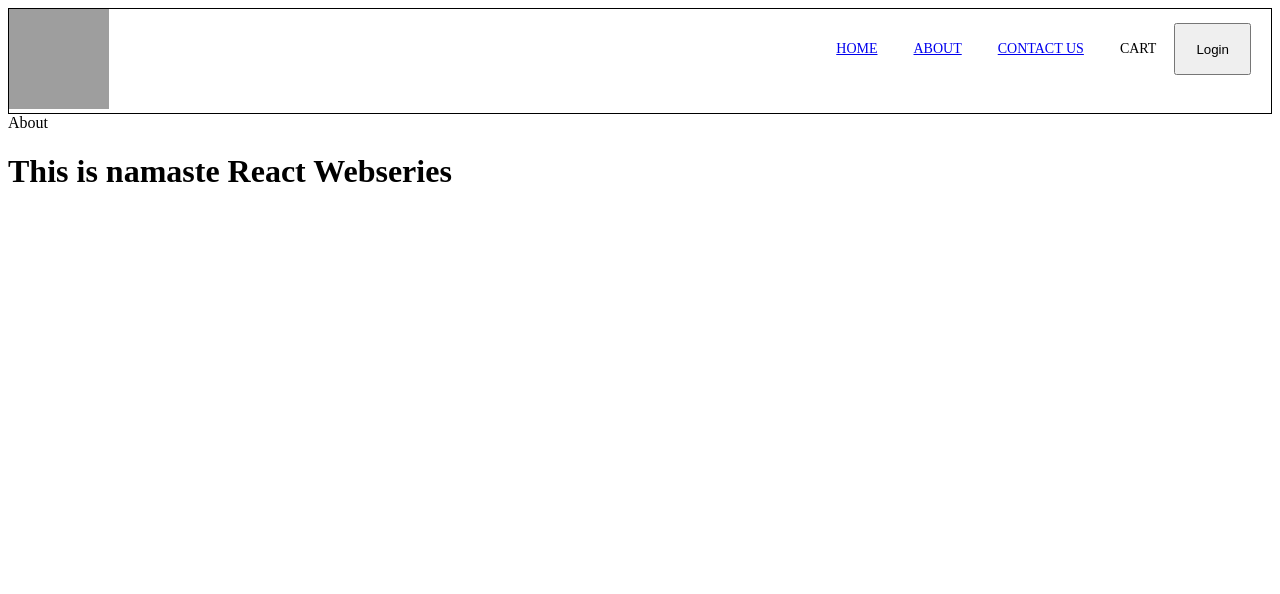
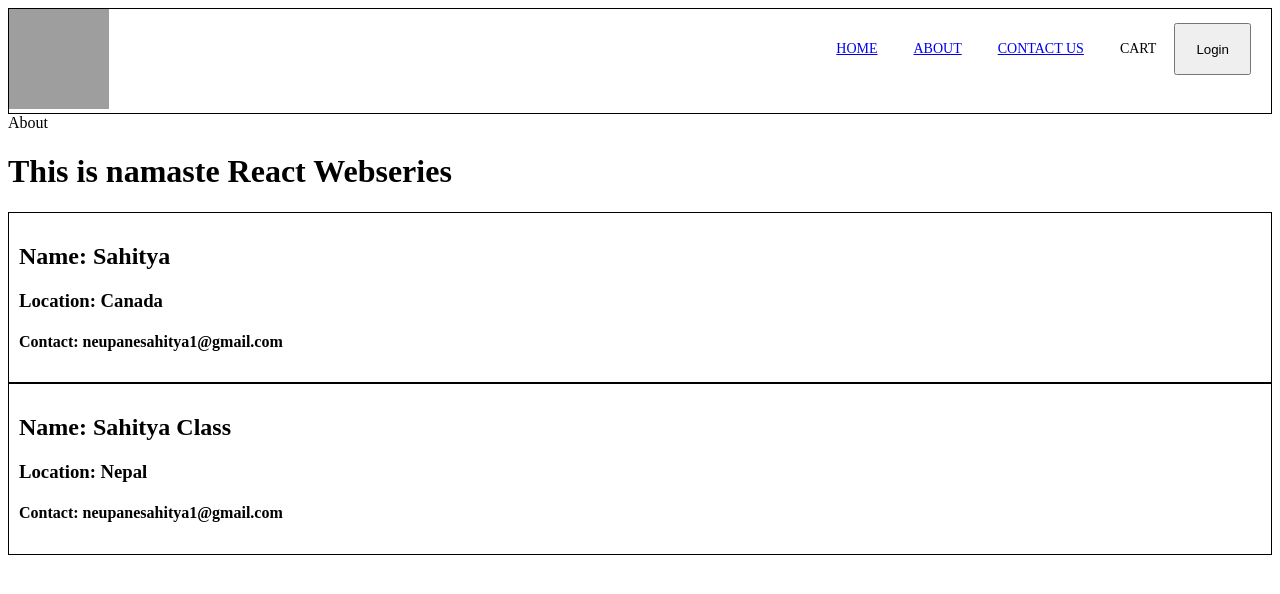
Before and after one commit to Sahitya1707/namaste-react-ep-1, a React (Vite) app: page /about in a window 1280 px wide. Shown: the top 594 px of the page. Built offline with nearby package versions, Linux system fonts and the light colour scheme; grey boxes are pictures that could not be loaded.

Commit message:
episode - 8         part 1 completed

```diff
--- a/src/components/About.js
+++ b/src/components/About.js
@@ -1,10 +1,14 @@
 import React from "react";
+import User from "./User";
+import UserClass from "./UserClass";
 
 const About = () => {
   return (
     <div>
       About
       <h1>This is namaste React Webseries</h1>
+      <User />
+      <UserClass name={"Sahitya Class"} location={"Nepal"} />
     </div>
   );
 };
--- a/src/components/RestaurantMenu.js
+++ b/src/components/RestaurantMenu.js
@@ -19,19 +19,20 @@
 
     // console.log(data);
     const json = await data.json();
-
+    console.log(json.data);
     setResInfo(json.data);
+    console.log(resInfo);
   };
   if (resInfo === null) {
     return <Shimmer />;
   }
   // console.log(resInfo?.cards[0]?.card?.card?.info);
   const { name, cloudinaryImageId, city, costForTwo, cuisines } =
-    resInfo?.cards[0]?.card?.card?.info;
-  const { cards } = resInfo.cards[2].groupedCard.cardGroupMap.REGULAR;
+    resInfo?.cards[2]?.card?.card?.info;
+  // const { cards } = resInfo.cards[2].groupedCard.cardGroupMap.REGULAR;
 
-  console.log(resInfo.cards[2].groupedCard.cardGroupMap.REGULAR);
-  console.log(cards);
+  // console.log(resInfo.cards[2].groupedCard.cardGroupMap.REGULAR);
+  // console.log(cards);
 
   return (
     <div>
@@ -42,7 +43,7 @@
         alt="megna-food"
         className="resmenu-img"
       />
-      <h1>{resInfo.cards[0].card.card.info.city}</h1>
+      <h1>{city}</h1>
       <h2>Cusines</h2>
       <ul>
         {cuisines.map((e, i) => {
--- /dev/null
+++ b/src/components/User.js
@@ -0,0 +1,10 @@
+const User = () => {
+  return (
+    <div className="user-card">
+      <h2>Name: Sahitya</h2>
+      <h3>Location: Canada</h3>
+      <h4>Contact: neupanesahitya1@gmail.com</h4>
+    </div>
+  );
+};
+export default User;
--- /dev/null
+++ b/src/components/UserClass.js
@@ -0,0 +1,20 @@
+import React from "react";
+
+class UserClass extends React.Component {
+  constructor(props) {
+    super(props);
+    console.log(props);
+  }
+  render() {
+    const { name, location } = this.props;
+    return (
+      <div className="user-card">
+        <h2>Name: {name}</h2>
+        <h3>Location: {location}</h3>
+        <h4>Contact: neupanesahitya1@gmail.com</h4>
+      </div>
+    );
+  }
+}
+
+export default UserClass;
--- a/style.css
+++ b/style.css
@@ -76,4 +76,7 @@
 .resmenu-img {
   width: 4rem;
 }
-/* added to another computer */
+.user-card {
+  padding: 10px;
+  border: 1px solid black;
+}
```
Also changed, not shown: 1 other file (tests, documents, lock files or other folders).
